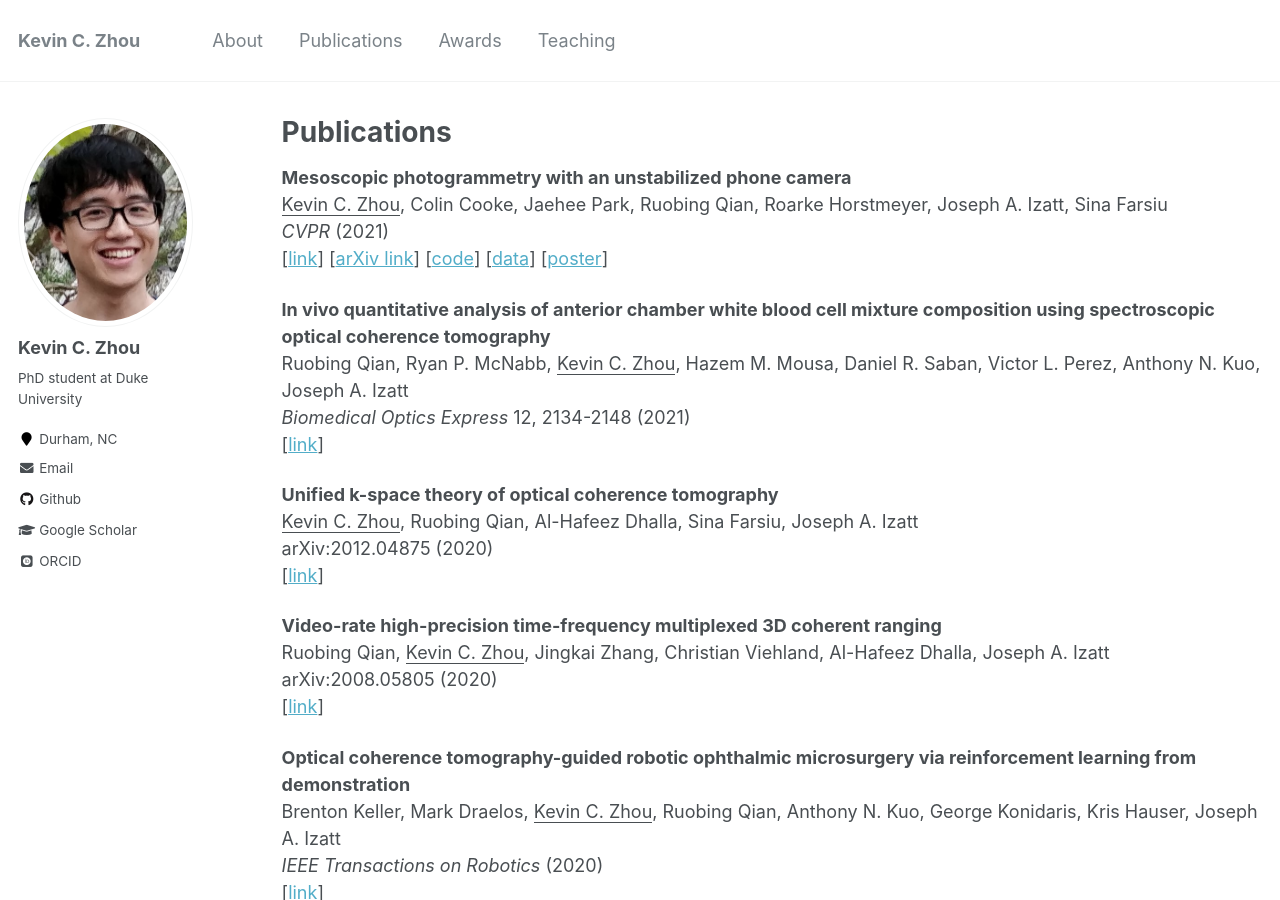
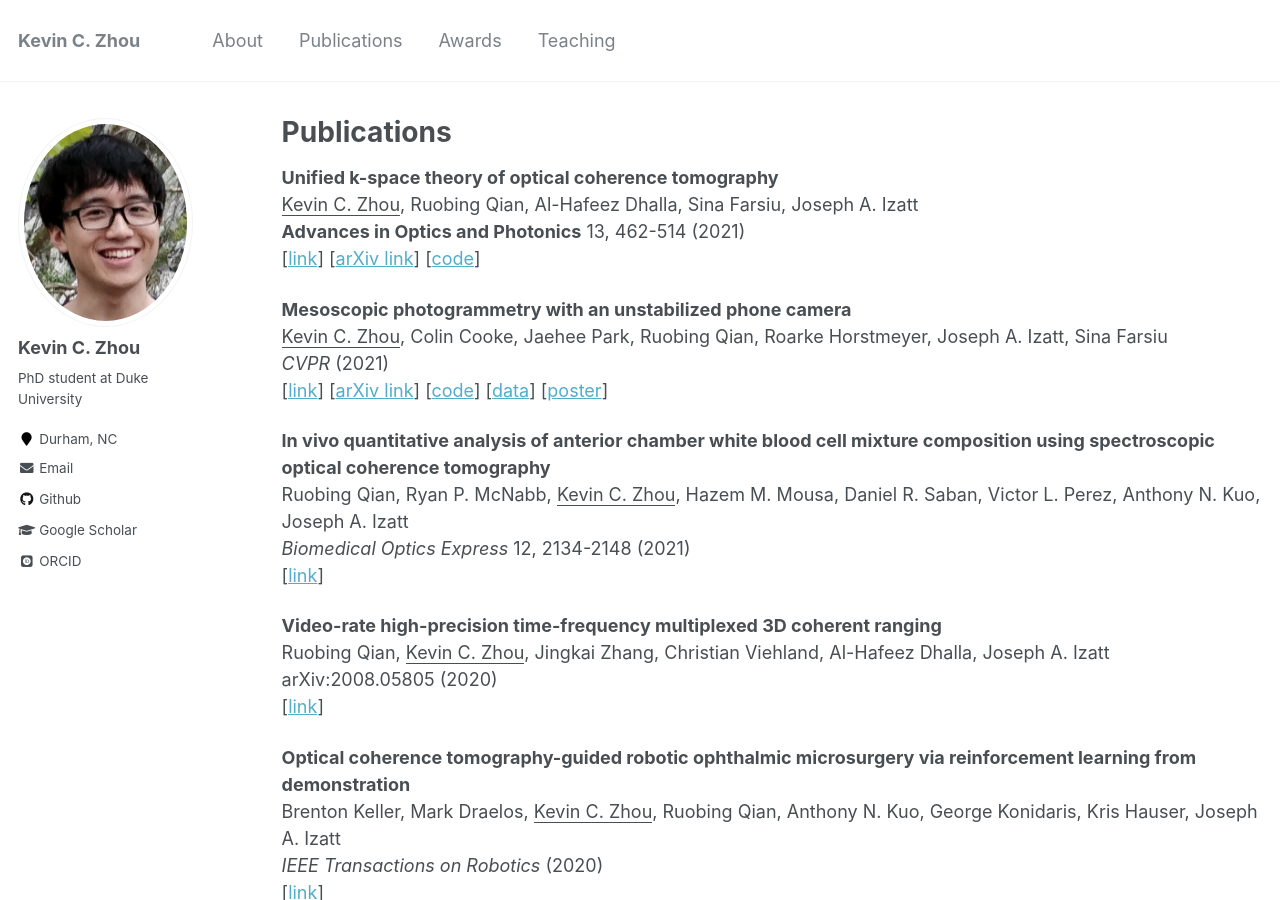
Before and after one commit to kevinczhou/kevinczhou.github.io, a Jekyll site: the page built from _pages/publications.md, in a window 1280 px wide and 900 px high. Built offline with Jekyll 4.4.1, drawn with Linux system fonts in a browser that asks for light colours; some web fonts are replaced.

Commit message:
Update publications.md

```diff
--- a/_pages/publications.md
+++ b/_pages/publications.md
@@ -4,6 +4,11 @@ title: "Publications"
 permalink: /publications/
 author_profile: true
 ---
+**Unified k-space theory of optical coherence tomography**
+<ins>Kevin C. Zhou</ins>, Ruobing Qian, Al-Hafeez Dhalla, Sina Farsiu, Joseph A. Izatt
+**Advances in Optics and Photonics** 13, 462-514 (2021)
+[[link](https://www.osapublishing.org/aop/fulltext.cfm?uri=aop-13-2-462&id=452759)] [[arXiv link](https://arxiv.org/abs/2012.04875)] [[code](https://osapublishing.figshare.com/articles/software/MATLAB_code_for_generating_figures_in_Unified_k-space_theory_of_OCT_/14615778)]
+
 **Mesoscopic photogrammetry with an unstabilized phone camera**
 <ins>Kevin C. Zhou</ins>, Colin Cooke, Jaehee Park, Ruobing Qian, Roarke Horstmeyer, Joseph A. Izatt, Sina Farsiu
 *CVPR* (2021)
@@ -13,11 +18,6 @@ author_profile: true
 Ruobing Qian, Ryan P. McNabb, <ins>Kevin C. Zhou</ins>, Hazem M. Mousa, Daniel R. Saban, Victor L. Perez, Anthony N. Kuo, Joseph A. Izatt
 *Biomedical Optics Express* 12, 2134-2148 (2021)
 [[link](https://doi.org/10.1364/BOE.419063)]
-
-**Unified k-space theory of optical coherence tomography**
-<ins>Kevin C. Zhou</ins>, Ruobing Qian, Al-Hafeez Dhalla, Sina Farsiu, Joseph A. Izatt
-arXiv:2012.04875 (2020)
-[[link](https://arxiv.org/abs/2012.04875)]
 
 **Video-rate high-precision time-frequency multiplexed 3D coherent ranging**
 Ruobing Qian, <ins>Kevin C. Zhou</ins>, Jingkai Zhang, Christian Viehland, Al-Hafeez Dhalla, Joseph A. Izatt
```
